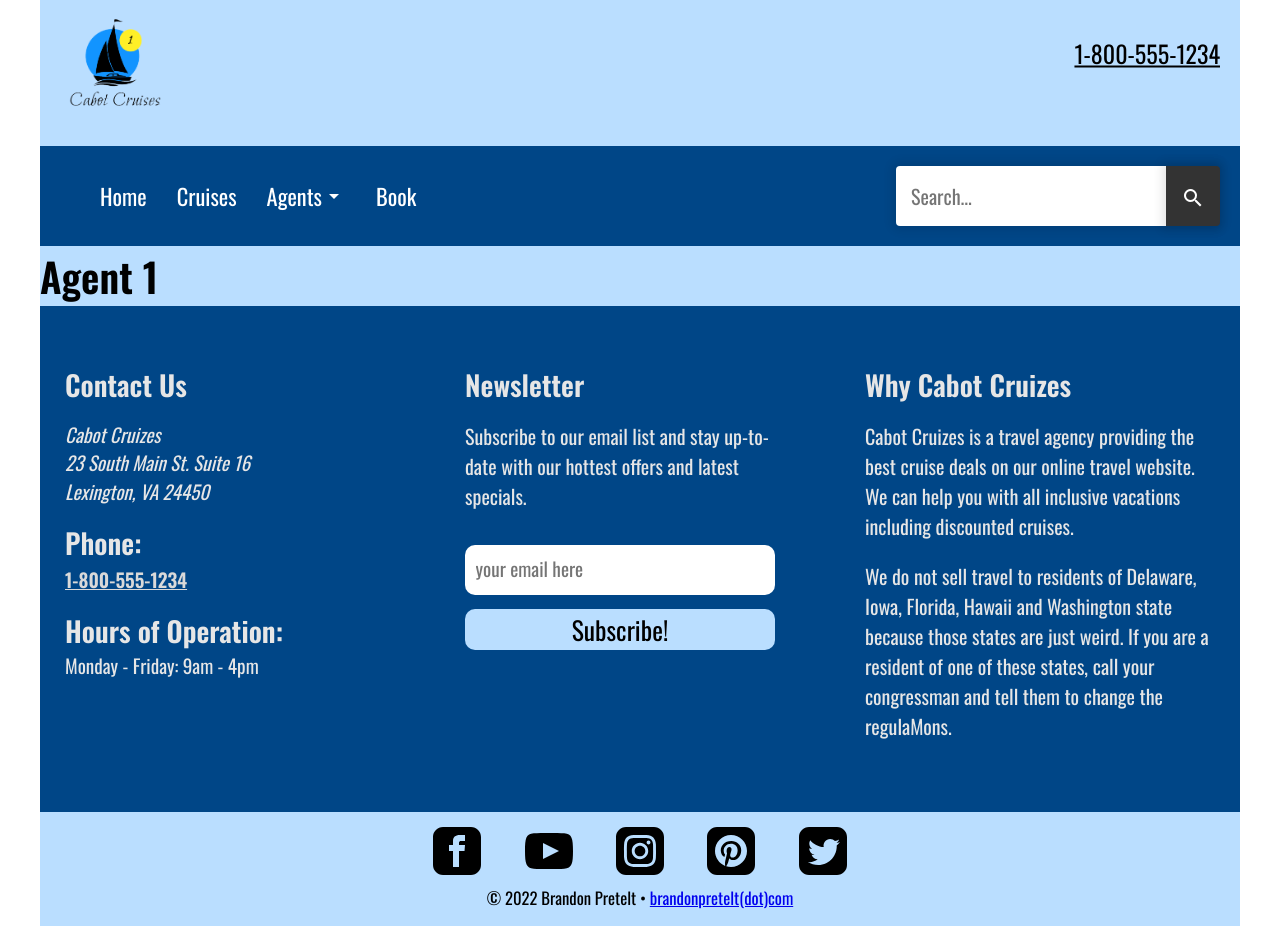
After one commit to brandonpretelt/dgm3740-php, a PHP site: page /agent-1.php in a window 1280 px wide. The commit adds this page. Run offline with PHP 8.4, Linux system fonts and the light colour scheme.

Commit message:
:sparkles: agent pages

```diff
--- /dev/null
+++ b/fiveserver.config.js
@@ -0,0 +1,5 @@
+module.exports = {
+    root: "/unit02/",
+    open: "index.php",
+    php: "/opt/lampp/bin/php"
+}
--- /dev/null
+++ b/unit02/agent-1.php
@@ -0,0 +1,3 @@
+<?php $title='Agent 1'; include('includes/_top.php') ?>
+<h1> Agent 1 </h1>
+<?php include('includes/_bottom.php') ?>
--- /dev/null
+++ b/unit02/agent-2.php
@@ -0,0 +1,3 @@
+<?php $title='Agent 2'; include('includes/_top.php') ?>
+<h1> Agent 2 </h1>
+<?php include('includes/_bottom.php') ?>
--- a/unit02/cruises.php
+++ b/unit02/cruises.php
@@ -1,3 +1,3 @@
-<?php include('./includes/_top.php') ?>
-<p> Hello world! </p>
-<?php include('./includes/_bottom.php') ?>
+<?php $title='Cruises'; include('includes/_top.php') ?>
+<h1> Cruises </h1>
+<?php include('includes/_bottom.php') ?>
--- a/unit02/includes/_site-header.php
+++ b/unit02/includes/_site-header.php
@@ -9,8 +9,8 @@
                     <span class="material-icons-outlined close-menu">
                         close
                     </span>
-                    <li class="nav-link"><a href="#">Home</a></li>
-                    <li class="nav-link"><a href="#">Cruises</a></li>
+                    <li class="nav-link"><a href="index.php">Home</a></li>
+                    <li class="nav-link"><a href="cruises.php">Cruises</a></li>
                     <li class="nav-link">
                         <div class="li-heading">
                             Agents
@@ -21,11 +21,11 @@
 
 
                         <ul class="drop-down">
-                            <li class="nav-link"><a href="#">Some Agent</a></li>
-                            <li class="nav-link"><a href="#">Some Agent</a></li>
+                            <li class="nav-link"><a href="agent-1.php">Some Agent</a></li>
+                            <li class="nav-link"><a href="agent-2.php">Some Agent</a></li>
                         </ul>
                     </li>
-                    <li class="nav-link"><a href="book/index.php">Book</a></li>
+                    <li class="nav-link"><a href="book.php">Book</a></li>
                 </ul>
                 <div class="menu-search">
                     <input placeholder="Search..." type="search" name="search-bar" id="search-bar" class="search-bar">
--- a/unit02/includes/_top.php
+++ b/unit02/includes/_top.php
@@ -12,8 +12,13 @@
     <link href="https://fonts.googleapis.com/icon?family=Material+Icons+Outlined" rel="stylesheet">
     <link rel="stylesheet" type="text/css" href="//cdn.jsdelivr.net/npm/slick-carousel@1.8.1/slick/slick.css">
     <link rel="stylesheet" href="./css/style.css">
-
-    <title>Cabot Cruises</title>
+    <title> <?php
+    if (isset($title)) {
+        echo $title;
+    } else {
+        echo 'Cabot Cruises';
+    }
+    ?></title>
 </head>
 <body>
 <div class="container">
--- a/unit02/index.php
+++ b/unit02/index.php
@@ -1,4 +1,5 @@
-<?php include('includes/_top.php') ?>
+<?php $title='Home'; include('includes/_top.php') ?>
+
             <section id="hero-section">
                 <!-- https://cdn.jsdelivr.net/npm/tiny-slider@2.9.4/dist/tiny-slider.min.js use that instead -->
                 <div class="slider-container">
```
Also changed, not shown: unit02/book.php (+6 -3 lines).
